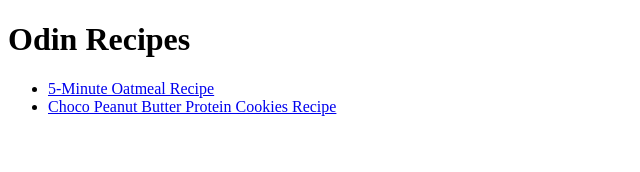
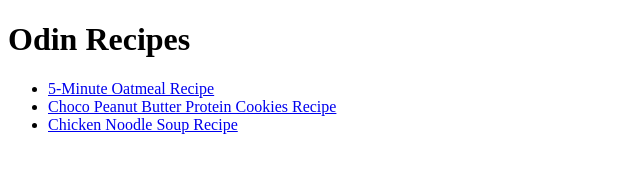
Before and after one commit to PourquoiEstTu/odin-recipes, a plain HTML site: page index.html in a window 1280 px wide. Shown: the whole page, without its empty margins (0-640 px from the left). Drawn offline with Linux system fonts and the light colour scheme.

Commit message:
Add link to chicken noodle soup recipe

```diff
--- a/index.html
+++ b/index.html
@@ -10,6 +10,7 @@
     <ul>
         <li><a href="./recipes/oatmeal.html">5-Minute Oatmeal Recipe</a></li>
         <li><a href="./recipes/choco-pb-cookies.html">Choco Peanut Butter Protein Cookies Recipe</a></li>
+        <li><a href="./recipes/chicken-noodle-soup.html">Chicken Noodle Soup Recipe</a></li>
     </ul>
 
 
```
